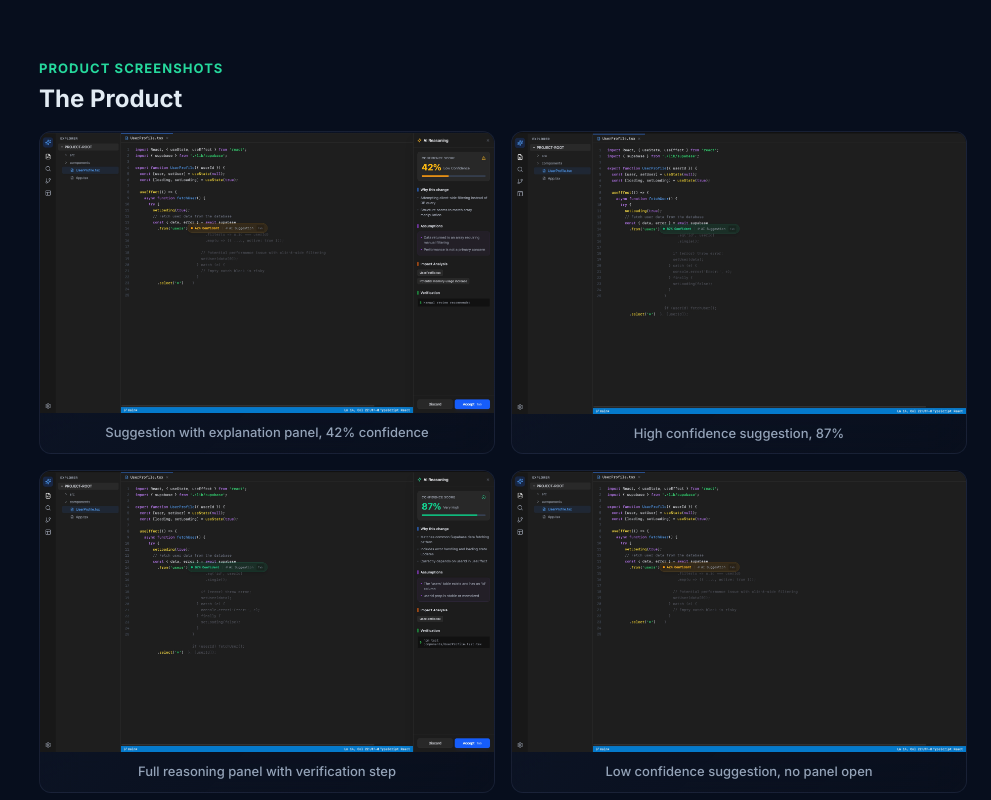
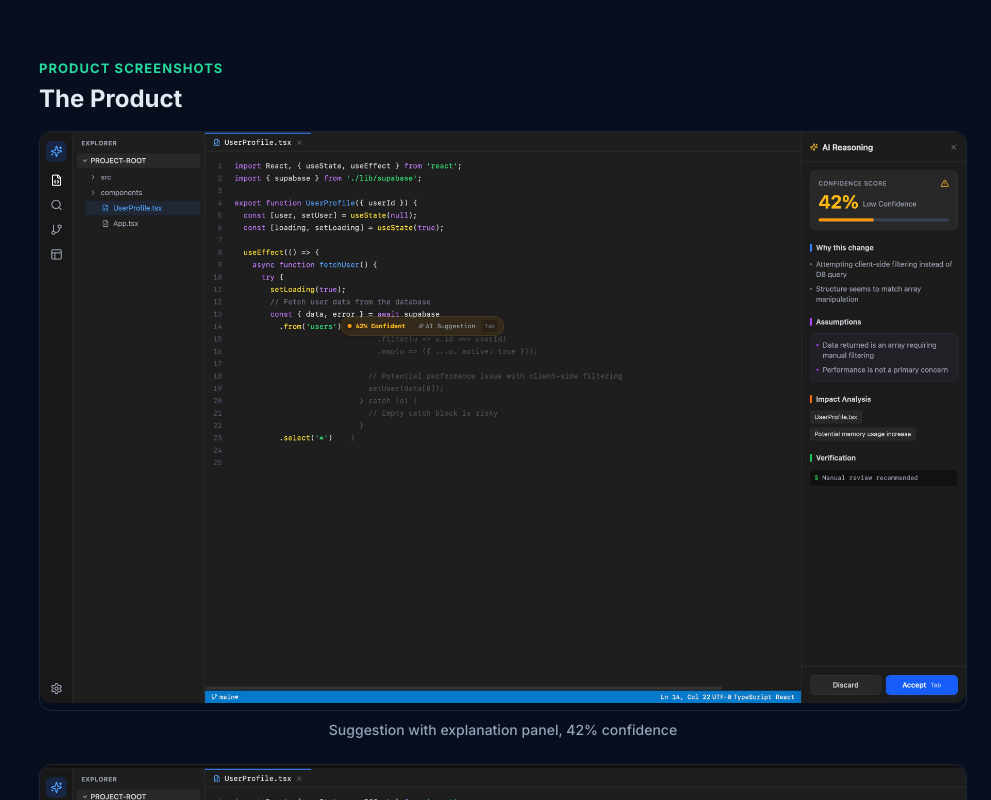
Before and after one commit to harshitleads/portfolio-harshit-ai, a Next.js app: page /work/explainable-ai in a window 1280 px wide. Shown: the part 4520-5320 px from the top of the page, without its empty margins (289-1280 px from the left). Built offline with nearby package versions, Linux system fonts and the light colour scheme; no server answers.

Commit message:
use inline Next.js Image for explainable-ai screenshots, add to sitemap
Co-Authored-By: Claude Opus 4.6 (1M context) <noreply@anthropic.com>

```diff
--- a/app/sitemap.ts
+++ b/app/sitemap.ts
@@ -14,5 +14,11 @@ export default function sitemap(): MetadataRoute.Sitemap {
       changeFrequency: 'monthly',
       priority: 0.8,
     },
+    {
+      url: 'https://harshit.ai/work/explainable-ai',
+      lastModified: new Date('2026-03-16'),
+      changeFrequency: 'monthly',
+      priority: 0.8,
+    },
   ]
 }
--- a/app/work/explainable-ai/page.tsx
+++ b/app/work/explainable-ai/page.tsx
@@ -3,7 +3,7 @@ import Link from "next/link";
 import { ArrowLeft, ExternalLink } from "lucide-react";
 import { CaseStudySidebar } from "@/components/case-study/CaseStudySidebar";
 import { CaseStudyLayout } from "@/components/case-study/CaseStudyLayout";
-import { ScreenshotGallery } from "@/components/case-study/ScreenshotGallery";
+import Image from "next/image";
 
 export const metadata: Metadata = {
   title: "Explainable AI Coding Assistant | Case Study | Harshit Sharma",
@@ -426,15 +426,28 @@ export default async function ExplainableAIPage() {
         <section id="screenshots">
           <SectionLabel>Product Screenshots</SectionLabel>
           <SectionHeading>The Product</SectionHeading>
-          <ScreenshotGallery
-            screenshots={[
+          <div className="space-y-6">
+            {[
               { src: "/images/explainable-1.jpg", alt: "Suggestion with explanation panel", caption: "Suggestion with explanation panel, 42% confidence" },
               { src: "/images/explainable-2.jpg", alt: "High confidence suggestion", caption: "High confidence suggestion, 87%" },
               { src: "/images/explainable-3.jpg", alt: "Full reasoning panel", caption: "Full reasoning panel with verification step" },
-              { src: "/images/explainable-4.jpeg", alt: "Low confidence suggestion", caption: "Low confidence suggestion, no panel open" },
+              { src: "/images/explainable-4.jpeg", alt: "Low confidence suggestion", caption: "Low confidence, no panel open" },
               { src: "/images/explainable-summary.jpg", alt: "Product summary", caption: "Product summary: problem, solution, value props" },
-            ]}
-          />
+            ].map((img) => (
+              <div key={img.src}>
+                <div className="overflow-hidden rounded-xl border border-foreground/10" style={{ aspectRatio: "16/10" }}>
+                  <Image
+                    src={img.src}
+                    alt={img.alt}
+                    width={1200}
+                    height={750}
+                    className="w-full object-cover rounded-xl"
+                  />
+                </div>
+                <p className="cs-caption text-center mt-2">{img.caption}</p>
+              </div>
+            ))}
+          </div>
         </section>
 
         <section id="next">
```
